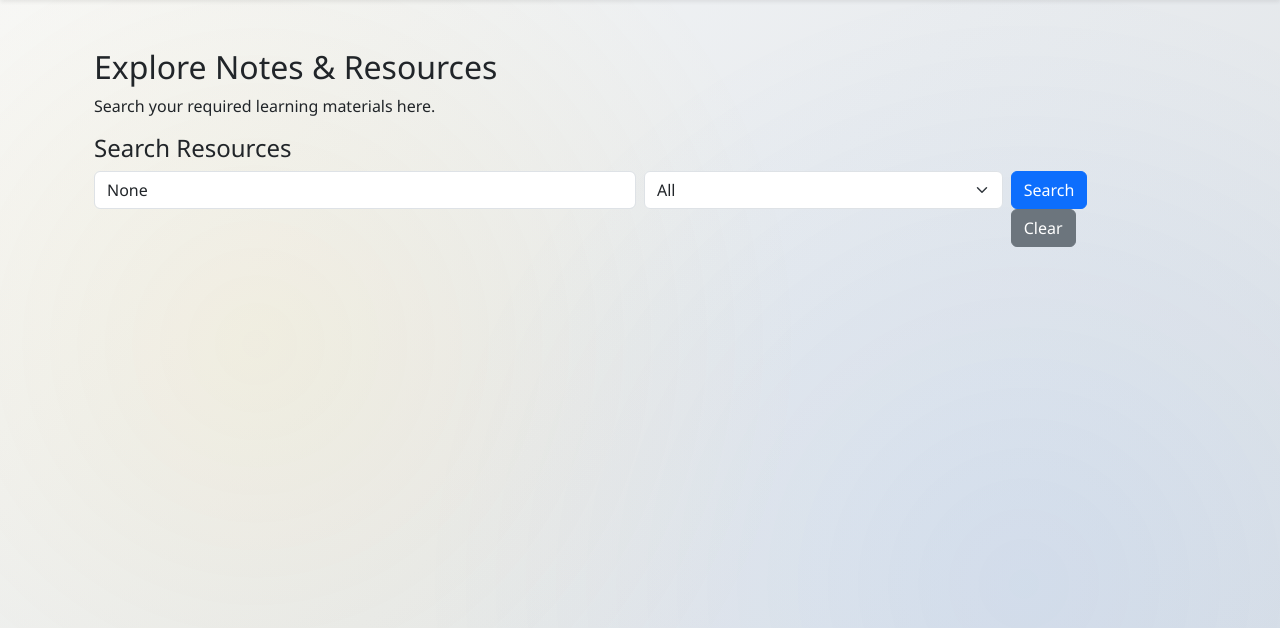
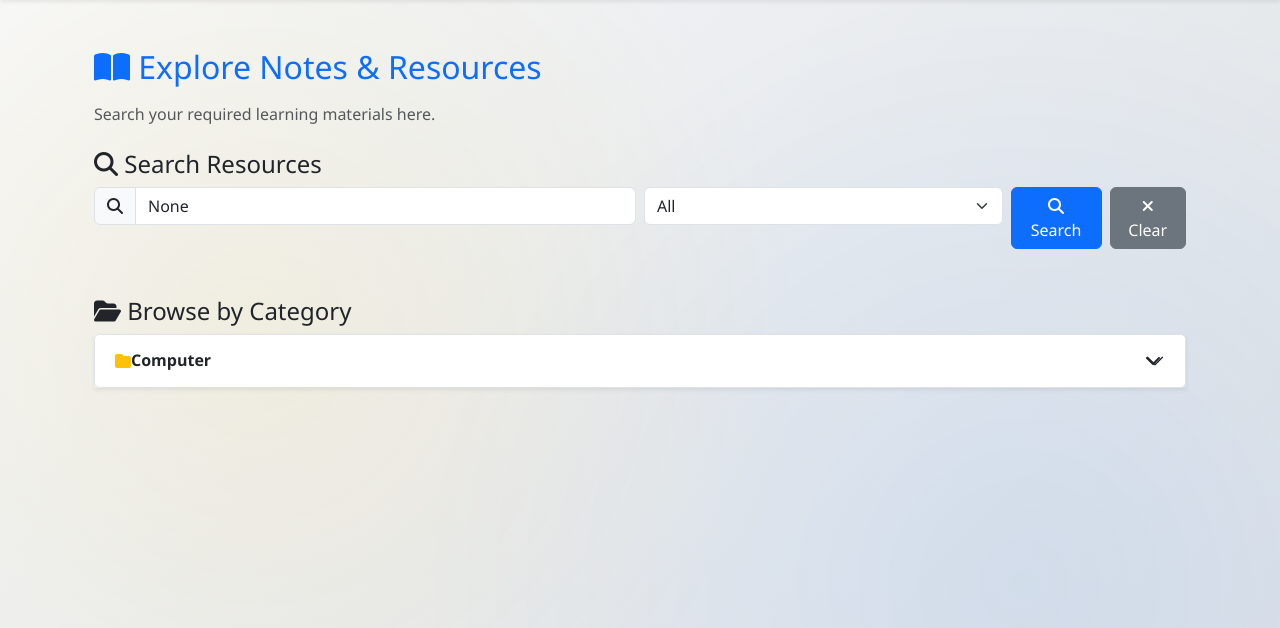
Before and after one commit to srinarayananvm-cell/lrhub, a Django app: page /resources/ in a window 1280 px wide. Shown: the part 56-684 px from the top of the page. Run offline with Django 5.2, Linux system fonts and the light colour scheme; tables that the repository leaves empty hold one stand-in row (values such as "Sample post"); one stand-in notice (Sample message) is shown.

Commit message:
Update Features

```diff
--- a/accounts/middleware.py
+++ b/accounts/middleware.py
@@ -18,8 +18,6 @@
         response = self.get_response(request)
         return response
 
-
-
 class TeacherApprovalMiddleware:
     def __init__(self, get_response):
         self.get_response = get_response
--- a/accounts/templates/accounts/student_dashboard.html
+++ b/accounts/templates/accounts/student_dashboard.html
@@ -157,7 +157,7 @@
               <a href="{% url 'download_note' note.id %}" class="btn btn-sm btn-outline-primary mt-2">
                 <i class="fas fa-download"></i> Download Notes
               </a>
-              <a href="{% url 'analysis_page_note' note.id %}" class="btn btn-sm btn-outline-success mt-2">Analyze Note</a>
+              <a href="{% url 'analysis_page_note' note.id %}?q={{ query }}" class="btn btn-sm btn-outline-success mt-2">Analyze Note</a>
 
 
               <!-- Rating Display -->
@@ -285,7 +285,7 @@
               <a href="{% url 'download_student_resource' res.id %}" class="btn btn-sm btn-outline-primary mt-2">
                 <i class="fas fa-download"></i> Download Resource
               </a>
-              <a href="{% url 'analysis_page_resource' res.id %}" class="btn btn-sm btn-outline-success mt-2">Analyze Resource</a>
+              <a href="{% url 'analysis_page_resource' res.id %}?q={{ query }}" class="btn btn-sm btn-outline-success mt-2">Analyze Resource</a>
 
               <!-- Rating Display -->
               <p class="mt-2">
--- a/accounts/templates/accounts/teacher_dashboard.html
+++ b/accounts/templates/accounts/teacher_dashboard.html
@@ -156,7 +156,7 @@
               <a href="{{ res.file.url }}" target="_blank" class="btn btn-sm btn-outline-success mt-2">
                   <i class="fas fa-eye"></i> View Notes
               </a>
-              <a href="{% url 'download_note' res.id %}" class="btn btn-sm btn-outline-primary mt-2">
+              <a href="{% url 'download_student_resource' res.id %}" class="btn btn-sm btn-outline-primary mt-2">
                 <i class="fas fa-download"></i> Download Note
               </a>
 
--- a/resources/admin.py
+++ b/resources/admin.py
@@ -11,12 +11,12 @@
 
 @admin.register(Note)
 class NoteAdmin(admin.ModelAdmin):
-    list_display = ('title', 'topic', 'version', 'uploaded_by', 'uploaded_at','downloads')
+    list_display = ('title', 'topic', 'version', 'uploaded_by', 'uploaded_at','downloads', 'category')
     inlines = [RatingInline, RecommendationInline]
 
 @admin.register(StudentResource)
 class StudentResourceAdmin(admin.ModelAdmin):
-    list_display = ('title', 'uploaded_by', 'uploaded_at','downloads')
+    list_display = ('title', 'uploaded_by', 'uploaded_at','downloads', 'category')
     inlines = [RatingInline, RecommendationInline]
 
 @admin.register(Rating)
--- a/resources/templates/resources/home.html
+++ b/resources/templates/resources/home.html
@@ -2,40 +2,52 @@
 {% block content %}
 <style>
 #suggestions {
-  z-index: 1050; /* higher than Bootstrap modals and list items */
-  max-height: 250px; /* optional: limit height */
-  overflow-y: auto;  /* optional: scroll if too many suggestions */
+  z-index: 1050;
+  max-height: 250px;
+  overflow-y: auto;
+}
+.accordion-button::after {
+  font-family: "Font Awesome 5 Free";
+  content: "\f078"; /* chevron-down */
+  font-weight: 900;
 }
 </style>
+
 <div class="container mt-4">
-  <h2>Explore Notes & Resources</h2>
-  <p>Search your required learning materials here.</p>
+  <h2 class="text-primary mb-3">
+    <i class="fas fa-book-open"></i> Explore Notes & Resources
+  </h2>
+  <p class="text-muted">Search your required learning materials here.</p>
 
-  <!-- Dashboard button: show only if logged in -->
+  <!-- Dashboard button -->
   {% if user.is_authenticated %}
+    <div class="mb-3">
       {% if user.profile.role == "teacher" %}
-      <a href="{% url 'teacher_dashboard' %}" class="btn btn-primary mb-3">
-        <i class="fas fa-chalkboard-teacher"></i> Go to Teacher Dashboard
+        <a href="{% url 'teacher_dashboard' %}" class="btn btn-outline-primary">
+          <i class="fas fa-chalkboard-teacher"></i> Teacher Dashboard
         </a>
       {% elif user.profile.role == "student" %}
-      <a href="{% url 'student_dashboard' %}" class="btn btn-success mb-3">
-        <i class="fas fa-user-graduate"></i> Go to Student Dashboard
+        <a href="{% url 'student_dashboard' %}" class="btn btn-outline-success">
+          <i class="fas fa-user-graduate"></i> Student Dashboard
         </a>
       {% elif user.profile.role == "admin" %}
-      <a href="{% url 'admin_dashboard' %}" class="btn btn-success mb-3">
-        <i class="fas fa-user-shield"></i> Go to Admin Dashboard
+        <a href="{% url 'admin_dashboard' %}" class="btn btn-outline-warning">
+          <i class="fas fa-user-shield"></i> Admin Dashboard
         </a>
       {% endif %}
+    </div>
   {% endif %}
 
-  <!-- Search Resources -->
-  <h4>Search Resources</h4>
-  <form method="get" class="row g-2 mb-3 position-relative">
+  <!-- Search -->
+  <h4 class="mt-4"><i class="fas fa-search"></i> Search Resources</h4>
+  <form method="get" class="row g-2 mb-4 position-relative">
     <div class="col-md-6 position-relative">
+      <div class="input-group">
+        <span class="input-group-text"><i class="fas fa-search"></i></span>
         <input type="text" id="searchBox" name="q" value="{{ query }}"
                placeholder="Search by title or topic" class="form-control">
-      <!-- AI Recommendations dropdown -->
-      <div id="suggestions" class="list-group position-absolute w-100"></div>
+      </div>
+      <div id="suggestions" class="list-group position-absolute w-100 shadow-sm"></div>
     </div>
     <div class="col-md-4">
       <select name="filter" class="form-select" id="filterSelect">
@@ -44,35 +56,84 @@
         <option value="resources" {% if filter == 'resources' %}selected{% endif %}>Learners Resources</option>
       </select>
     </div>
-    <div class="col-md-2">
-      <button type="submit" class="btn btn-primary me-3">Search</button>
-      <a href="{% url 'resources_home' %}" class="btn btn-secondary me-3">Clear</a>
+    <div class="col-md-2 d-flex">
+      <button type="submit" class="btn btn-primary me-2">
+        <i class="fas fa-search"></i> Search
+      </button>
+      <a href="{% url 'resources_home' %}" class="btn btn-secondary">
+        <i class="fas fa-times"></i> Clear
+      </a>
     </div>
   </form>
 
-  <!-- Results container -->
-  <ul id="resultsBox" class="list-group">
+  <!-- Results List (only after search) -->
+  {% if query %}
+    <h5><i class="fas fa-list text-info"></i> Search Results</h5>
+    <ul id="resultsBox" class="list-group shadow-sm">
       {% if results %}
         {% for item in results %}
           <li class="list-group-item">
-          <strong>{{ item.title }}</strong><br>
-          {% if item.topic %}Topic: {{ item.topic }}<br>{% endif %}
-          {% if item.description %}{{ item.description }}<br>{% endif %}
-          Uploaded by: {{ item.uploaded_by.username }}<br>
-
+            <i class="fas fa-file-alt text-primary"></i> <strong>{{ item.title }}</strong><br>
+            {% if item.topic %}<i class="fas fa-book"></i> Topic: {{ item.topic }}<br>{% endif %}
+            {% if item.description %}<i class="fas fa-align-left"></i> {{ item.description }}<br>{% endif %}
+            <i class="fas fa-user"></i> Uploaded by: {{ item.uploaded_by.username }}<br>
             {% if user.is_authenticated %}
-            <a href="{{ item.file.url }}" class="btn btn-sm btn-outline-primary mt-2">Download</a>
+              <a href="{{ item.file.url }}" class="btn btn-sm btn-outline-primary mt-2">
+                <i class="fas fa-download"></i> Download
+              </a>
             {% else %}
               <a href="{% url 'signup' %}" class="btn btn-sm btn-outline-danger mt-2">
-              Sign up as Learner to Download
+                <i class="fas fa-user-plus"></i> Sign up as Learner to Download
               </a>
             {% endif %}
           </li>
         {% endfor %}
-    {% elif query %}
-      <p>No resources or notes found for your search.</p>
+      {% else %}
+        <p class="text-danger">No resources or notes found for your search.</p>
       {% endif %}
     </ul>
+  {% endif %}
+
+  <!-- Categories Section -->
+  {% if categories %}
+    <h4 class="mt-5"><i class="fas fa-folder-open"></i> Browse by Category</h4>
+    <div class="accordion shadow-sm" id="categoryAccordion">
+      {% for category, items in categories.items %}
+        {% if items %}
+          <div class="accordion-item">
+            <h2 class="accordion-header" id="heading-{{ forloop.counter }}">
+              <button class="accordion-button collapsed fw-bold" type="button" data-bs-toggle="collapse" data-bs-target="#collapse-{{ forloop.counter }}">
+                <i class="fas fa-folder text-warning"></i> {{ category }}
+              </button>
+            </h2>
+            <div id="collapse-{{ forloop.counter }}" class="accordion-collapse collapse" data-bs-parent="#categoryAccordion">
+              <div class="accordion-body">
+                <ul class="list-group">
+                  {% for item in items %}
+                    <li class="list-group-item">
+                      <i class="fas fa-file text-secondary"></i> <strong>{{ item.title }}</strong>
+                      {% if item.topic %} <span class="badge bg-info ms-2">{{ item.topic }}</span>{% endif %}<br>
+                      {% if item.description %}<i class="fas fa-align-left"></i> {{ item.description }}<br>{% endif %}
+                      <i class="fas fa-user"></i> Uploaded by: {{ item.uploaded_by.username }}<br>
+                      {% if user.is_authenticated %}
+                        <a href="{{ item.file.url }}" class="btn btn-sm btn-outline-primary mt-2">
+                          <i class="fas fa-download"></i> Download
+                        </a>
+                      {% else %}
+                        <a href="{% url 'signup' %}" class="btn btn-sm btn-outline-danger mt-2">
+                          <i class="fas fa-user-plus"></i> Sign up as Learner to Download
+                        </a>
+                      {% endif %}
+                    </li>
+                  {% endfor %}
+                </ul>
+              </div>
+            </div>
+          </div>
+        {% endif %}
+      {% endfor %}
+    </div>
+  {% endif %}
 </div>
 
 <!-- AI Recommendations Script -->
@@ -92,28 +153,12 @@
       data.recommendations.forEach(item => {
         let el = document.createElement("a");
         el.className = "list-group-item list-group-item-action";
-        el.textContent = item.title;
-        el.href = "#"; // prevent navigation
+        el.innerHTML = `<i class="fas fa-lightbulb text-warning"></i> ${item.title}`;
+        el.href = "#";
         el.onclick = function(e) {
           e.preventDefault();
-          // Replace results list with chosen item
-          let resultsBox = document.getElementById("resultsBox");
-          resultsBox.innerHTML = `
-            <li class="list-group-item">
-              <strong>${item.title}</strong><br>
-              ${item.topic ? "Topic: " + item.topic + "<br>" : ""}
-              ${item.description ? item.description + "<br>" : ""}
-              Uploaded by: ${item.uploaded_by}<br>
-              {% if user.is_authenticated %}
-                <a href="${item.file_url}" class="btn btn-sm btn-outline-primary mt-2">Download</a>
-              {% else %}
-                <a href="{% url 'signup' %}" class="btn btn-sm btn-outline-danger mt-2">
-                  Sign up as Learner to Download
-                </a>
-              {% endif %}
-            </li>
-          `;
-          box.innerHTML = ""; // clear dropdown after selection
+          document.getElementById("searchBox").value = item.title;
+          box.innerHTML = "";
         };
         box.appendChild(el);
       });
--- a/resources/views.py
+++ b/resources/views.py
@@ -6,37 +6,44 @@
 from sklearn.feature_extraction.text import TfidfVectorizer
 import numpy as np
 import re
-
+from collections import defaultdict
 
 def resources_home(request):
     query = request.GET.get('q')
     filter_type = request.GET.get('filter')
-    results = []
+
+    notes = Note.objects.all()
+    resources = StudentResource.objects.all()
 
     if query:
         if filter_type == 'notes':
-            results = Note.objects.filter(
-                Q(title__icontains=query) | Q(topic__icontains=query)
-            )
+            notes = notes.filter(Q(title__icontains=query) | Q(topic__icontains=query))
+            resources = StudentResource.objects.none()
         elif filter_type == 'resources':
-            results = StudentResource.objects.filter(
-                Q(title__icontains=query) | Q(description__icontains=query)
-            )
+            resources = resources.filter(Q(title__icontains=query) | Q(description__icontains=query))
+            notes = Note.objects.none()
         else:
-            # Search across both
-            notes = Note.objects.filter(
-                Q(title__icontains=query) | Q(topic__icontains=query)
-            )
-            resources = StudentResource.objects.filter(
-                Q(title__icontains=query) | Q(description__icontains=query)
-            )
-            results = list(notes) + list(resources)
+            notes = notes.filter(Q(title__icontains=query) | Q(topic__icontains=query))
+            resources = resources.filter(Q(title__icontains=query) | Q(description__icontains=query))
+
+    # ✅ Build categories dictionary
+    categories = defaultdict(list)
+
+    for n in notes:
+        category = n.category or "Uncategorized"
+        categories[category].append(n)
+
+    for r in resources:
+        category = r.category or "Uncategorized"
+        categories[category].append(r)
 
     return render(request, 'resources/home.html', {
         'query': query,
         'filter': filter_type,
-        'results': results,
+        'results': list(notes) + list(resources),  # search results
+        'categories': dict(categories),            # categories always available
     })
+
 
 
 from django.db.models import Avg
```
Also changed, not shown: accounts/templates/accounts/analysis_note.html (+8 -3 lines), accounts/templates/accounts/analysis_resource.html (+8 -3 lines), accounts/utils.py (+39 -6 lines), accounts/views.py (+17 -12 lines), resources/forms.py (+9 -4 lines), resources/models.py (+11 -1 lines), accounts/migrations/0007_alter_profile_role.py (added), resources/migrations/0006_note_category_studentresource_category.py (added). Lines whose indentation alone changed are shown as unchanged.
